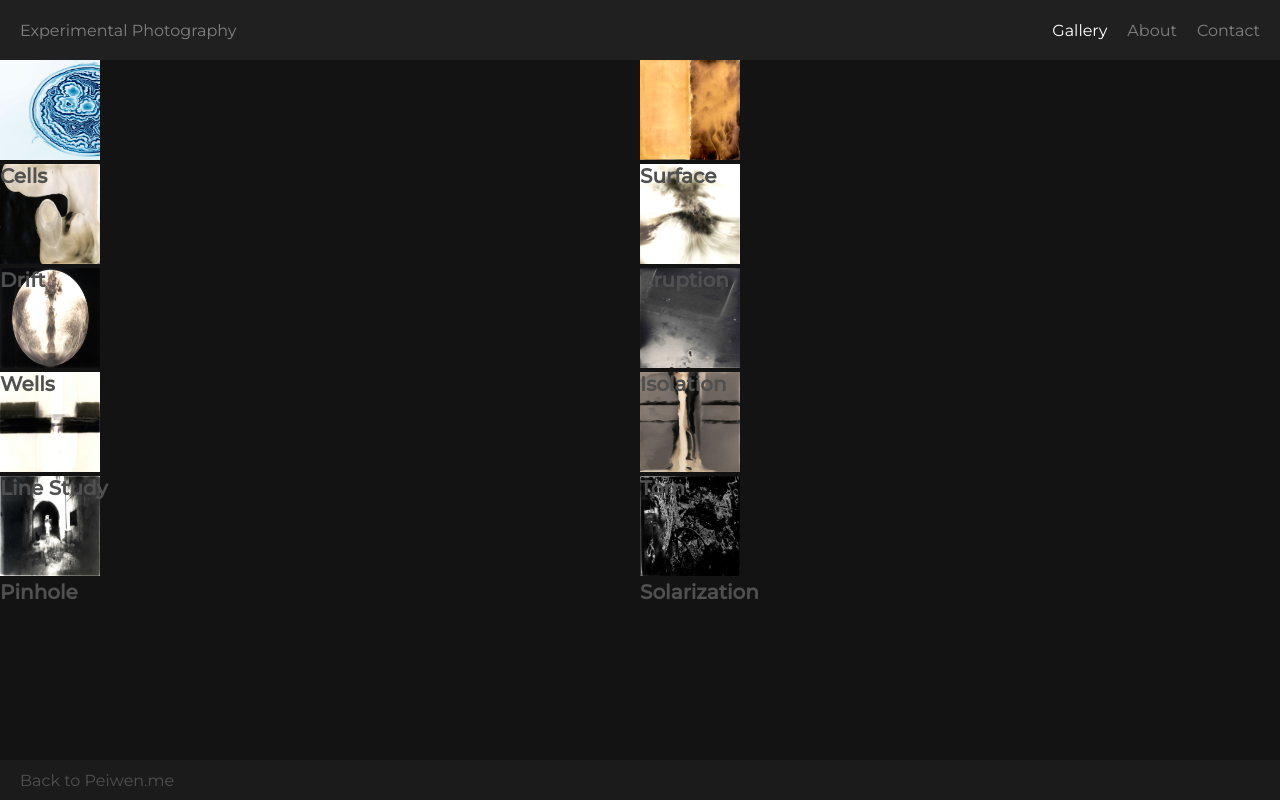
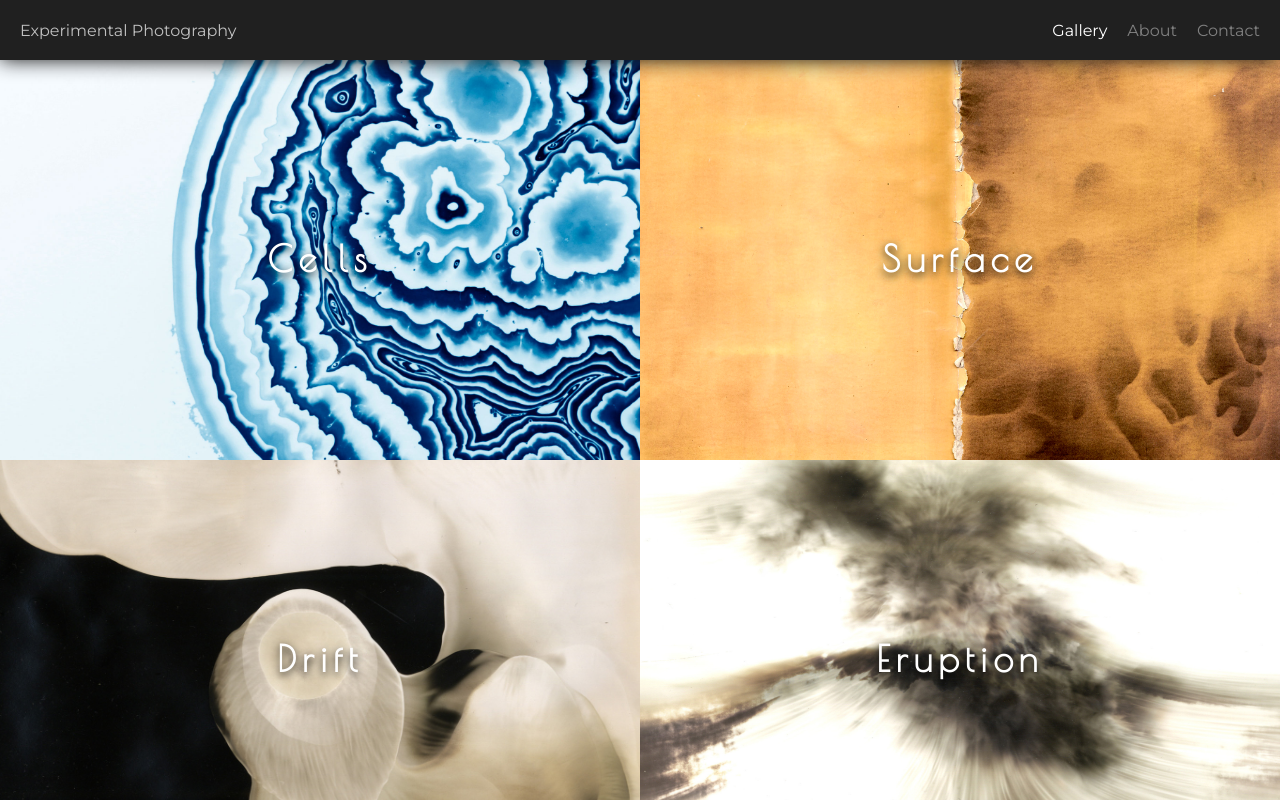
Before and after one commit to LD8/peiwen.me, a Next.js app: page /experimental-photography/gallery in a window 1280 px wide. Shown: the top 800 px of the page. Built offline with nearby package versions, Linux system fonts and the light colour scheme.

Commit message:
feat: exp photo gallery and detail done

```diff
--- a/lib/getExpPhotoData.ts
+++ b/lib/getExpPhotoData.ts
@@ -37,7 +37,7 @@ export const getEPSeries = (): TResGetEPSeries => {
           const [
             orderTemp = '',
             titleTemp = '',
-            medium = '',
+            mediumTemp = '',
             location = '',
             timeTemp = '',
           ] = photoFileName.split('--')
@@ -46,7 +46,7 @@ export const getEPSeries = (): TResGetEPSeries => {
             imgSrc,
             order: Number(orderTemp),
             title: titleTemp?.replaceAll('_', ' '),
-            medium,
+            medium: mediumTemp?.replaceAll('_', ' '),
             location,
             time: timeTemp?.replace(/(\.jpg)|(\.jpeg)|(\.png)$/, ''),
           }
--- a/pages/experimental-photography/gallery/index.tsx
+++ b/pages/experimental-photography/gallery/index.tsx
@@ -1,40 +1,26 @@
 import { GetStaticProps, NextPage } from 'next'
-import Image from 'next/image'
 import Link from 'next/link'
 import { useRouter } from 'next/router'
-import styled from 'styled-components'
+import styled, { css } from 'styled-components'
 import HeadInfo from '../../../components/HeadInfo'
-import { getEPSeries, TResGetEPSeries } from '../../../lib/getExpPhotoData'
+import {
+  getEPSeries,
+  IEPSingle,
+  TResGetEPSeries,
+} from '../../../lib/getExpPhotoData'
 import { FCwc } from '../../../types'
 
 export const getStaticProps: GetStaticProps<TResGetEPSeries> = () => ({
   props: getEPSeries(),
 })
 const EPGallery: NextPage<TResGetEPSeries> = ({ epSeries }) => {
-  const router = useRouter()
   return (
     <EPLayout>
       <HeadInfo title={`Gallery - Experimental Photography`} />
       <StyledMain>
-        {epSeries.map(({ order, seriesName, seriesSlug, coverImgSrc }) => {
-          const path = `/experimental-photography/gallery/${seriesSlug}`
-          return (
-            <div
-              className='div-series'
-              key={order}
-              onClick={() => router.push(path)}
-            >
-              <Image
-                className='cover'
-                src={coverImgSrc}
-                alt={`Cover image of ${seriesName}`}
-                width='100%'
-                height='100%'
-              />
-              <h2 className='series-title'>{seriesName}</h2>
-            </div>
-          )
-        })}
+        {epSeries.map((series) => (
+          <SingleSeries key={series.order} {...series} />
+        ))}
       </StyledMain>
     </EPLayout>
   )
@@ -44,19 +30,75 @@ export default EPGallery
 const StyledMain = styled.div`
   display: flex;
   flex-flow: row wrap;
+`
 
-  .div-series {
+const SingleSeries: React.FC<IEPSingle> = ({
+  seriesName,
+  seriesSlug,
+  coverImgSrc,
+}) => {
+  const router = useRouter()
+  const path = `/experimental-photography/gallery/${seriesSlug}`
+  return (
+    <StyledSingleSeries
+      onClick={() => router.push(path)}
+      coverImgSrc={coverImgSrc}
+    >
+      <div className='series-cover' />
+      {/* <Image
+    className='series-cover'
+    src={coverImgSrc}
+    alt={`Cover image of ${seriesName}`}
+    width='100%'
+    height='100%'
+  /> */}
+      <h2 className='series-title'>{seriesName}</h2>
+    </StyledSingleSeries>
+  )
+}
+const StyledSingleSeries = styled.div<{ coverImgSrc: string }>`
+  cursor: pointer;
   flex: 1 50%;
+  height: 400px;
   position: relative;
+  display: flex;
+  justify-content: center;
+  align-items: center;
 
-    > .cover {
-      width: 100% !important;
+  .series-cover {
+    position: absolute;
     z-index: 0;
+    width: 100%;
+    height: 100%;
+    background-image: ${({ coverImgSrc }) => `url(${coverImgSrc})`};
+    background-size: 110%;
+    background-position: center;
+    transition: all 500ms ease-in-out;
   }
-    > .series-title {
+  .series-title {
     position: absolute;
     z-index: 3;
+    color: white;
+    font-size: 36px;
+    text-shadow: 0px 3px 8px black;
+    letter-spacing: 6px;
+    font-family: 'Poiret One', cursive;
+    transition: all 1200ms ease-in-out;
   }
+
+  :hover {
+    .series-cover {
+      background-size: 150%;
+    }
+    .series-title {
+      transform: scale(1.8);
+      opacity: 0.2;
+      letter-spacing: 8px;
+    }
+  }
+  @media screen and (max-width: 600px) {
+    flex: 1 100%;
+    height: 300px;
   }
 `
 
@@ -72,6 +114,7 @@ export const EPLayout: FCwc = ({ children }) => {
 const StyledExpPhoLayout = styled.div`
   min-height: 100vh;
   background-color: #131313;
+  /* overflow: hidden; */
 `
 
 const epNavLinks = [
@@ -85,32 +128,39 @@ const Nav: React.FC = () => {
   return (
     <StyledNav>
       <div className='title'>
-        <Link href={'/experimental-photography'}>Experimental Photography</Link>
+        <Link href='/experimental-photography'>Experimental Photography</Link>
       </div>
       <div className='links'>
         {epNavLinks.map(({ name, pathname }) => (
+          <span style={{ color: pathname === curPath ? 'white' : 'grey' }}>
             <Link key={name} href={pathname}>
-            <span
-              style={{
-                color: pathname === curPath ? 'white' : undefined,
-                cursor: 'pointer',
-              }}
-            >
               {name}
+            </Link>
           </span>
-          </Link>
         ))}
       </div>
     </StyledNav>
   )
 }
+const cssAnchor = css`
+  a {
+    :hover {
+      color: white;
+      text-decoration: none;
+    }
+  }
+`
 const StyledNav = styled.nav`
+  z-index: 5;
+  box-shadow: 0 0 20px 0px #131313;
+  position: sticky;
+  top: 0;
   height: 60px;
   display: flex;
   justify-content: space-between;
   align-items: center;
   padding: 0 20px;
-  color: grey;
+  color: silver;
   background-color: #202020;
 
   .title {
@@ -119,18 +169,19 @@ const StyledNav = styled.nav`
     display: flex;
     gap: 20px;
   }
+
+  ${cssAnchor}
 `
 
 const Footer: React.FC = () => {
   return (
     <StyledFooter>
-      <div className='peiwen'>
-        <Link href='/'>Back to Peiwen.me</Link>
+      <div className='back-to-peiwen'>
+        <Link href='/'>« Back to Peiwen.me</Link>
       </div>
     </StyledFooter>
   )
 }
-
 const StyledFooter = styled.footer`
   position: sticky;
   top: 100%;
@@ -139,4 +190,13 @@ const StyledFooter = styled.footer`
   height: 40px;
   padding: 0 20px;
   background-color: #1b1b1b;
+
+  .back-to-peiwen {
+    font-size: 14px;
+    margin-left: 40px;
+  }
+  ${cssAnchor}
+  a {
+    color: silver;
+  }
 `
--- a/styles/globals.css
+++ b/styles/globals.css
@@ -1,4 +1,5 @@
 @import url('https://fonts.googleapis.com/css2?family=Montserrat:wght@400;500&display=swap');
+@import url('https://fonts.googleapis.com/css2?family=Poiret+One&display=swap');
 @import './flavored.css';
 
 :root {
```
Also changed, not shown: pages/experimental-photography/gallery/[seriesSlug].tsx (+89 -10 lines). Lines whose indentation alone changed are shown as unchanged.
